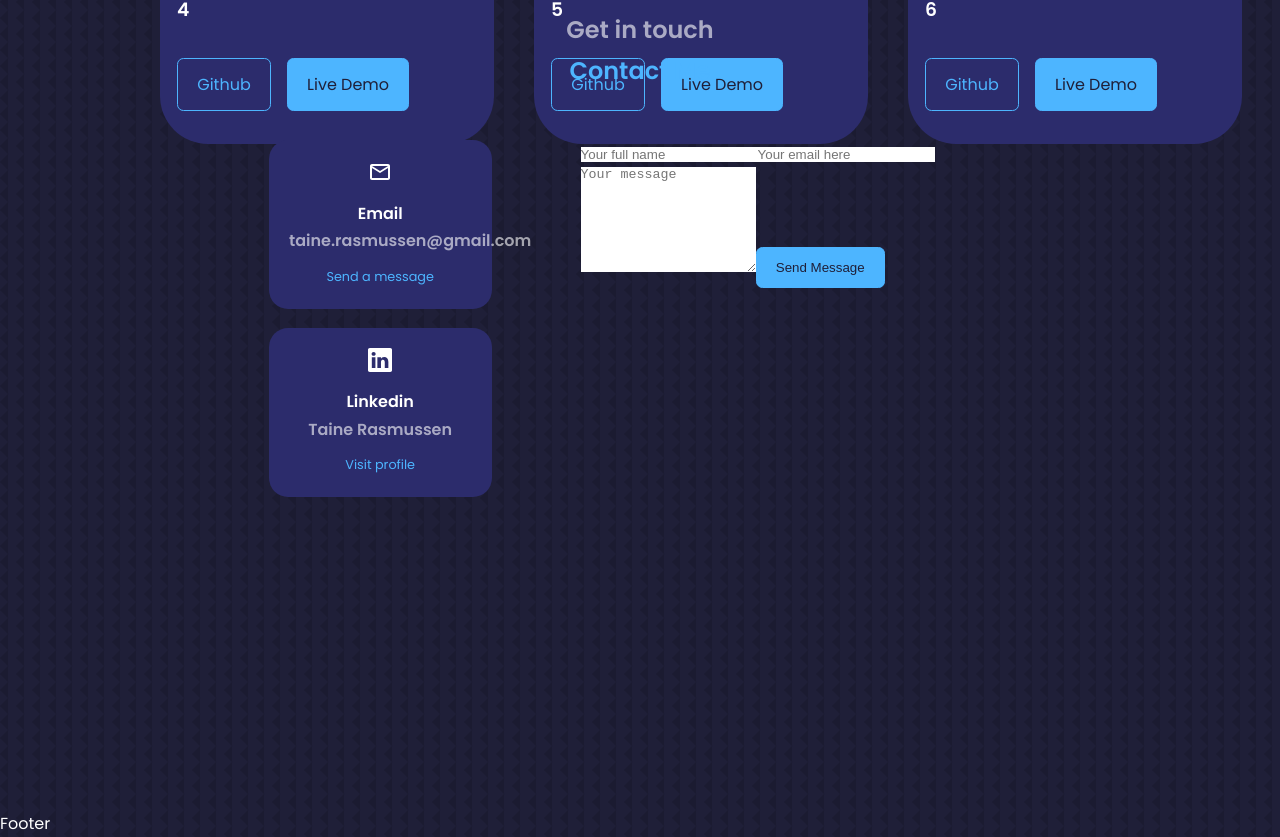
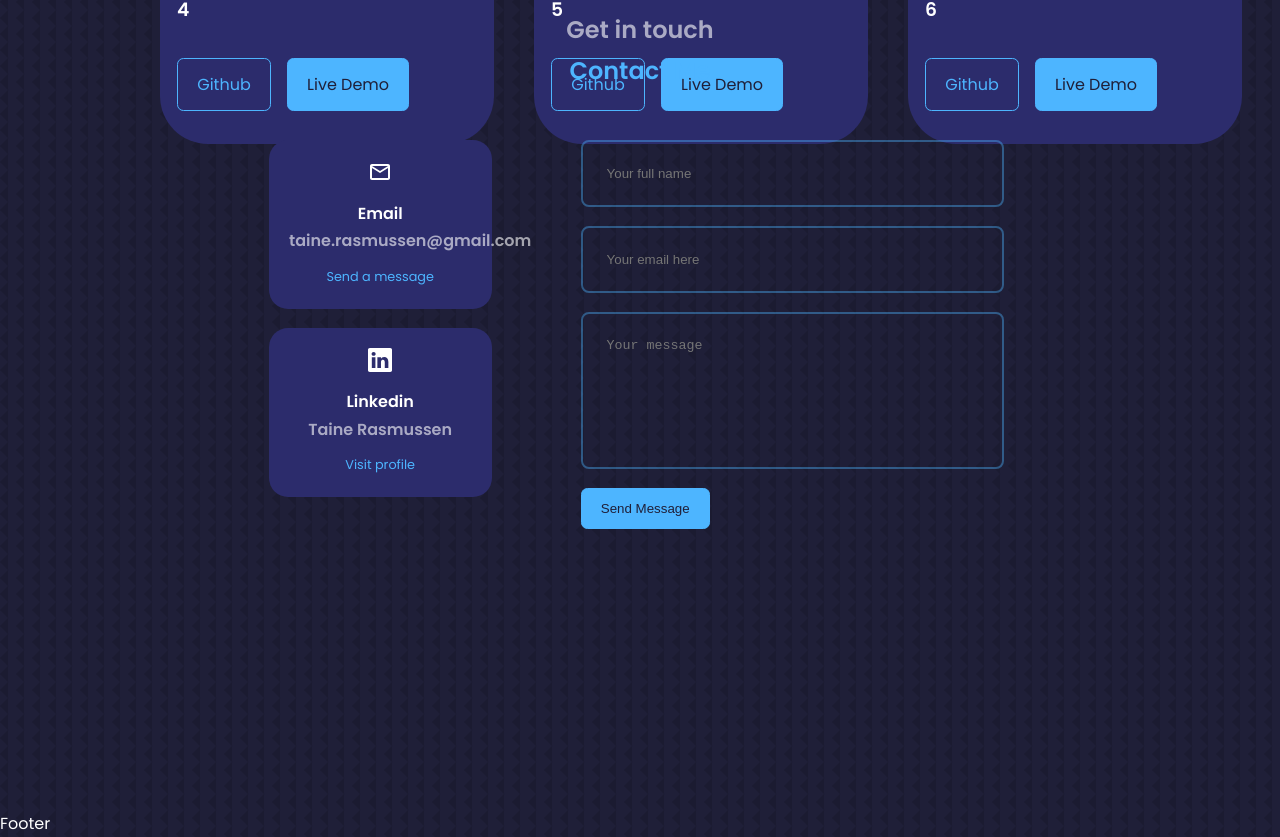
Before and after one commit to taine-rasmussen/portfoliov1, a React (Create React App) app: page / in a window 1280 px wide. Shown: the part 3702-4539 px from the top of the page. Built offline with nearby package versions, Linux system fonts and the light colour scheme.

Commit message:
styled form

```diff
--- a/src/Components/Contact/Contact.css
+++ b/src/Components/Contact/Contact.css
@@ -40,3 +40,20 @@
   color: var(--colour-light);
   font-size: 1rem;
 }
+
+form {
+  display: flex;
+  flex-direction: column;
+  gap: 1.2rem;
+}
+
+input,
+textarea {
+  width: 100%;
+  padding: 1.5rem;
+  border-radius: 0.5rem;
+  background: transparent;
+  border: 2px solid rgba(77, 181, 255, 0.4);
+  resize: none;
+  color: var(--colour-white);
+}
```
